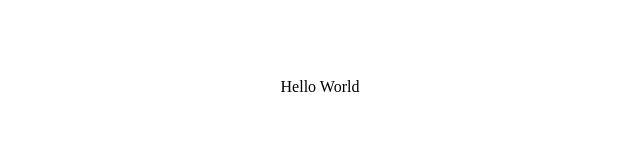
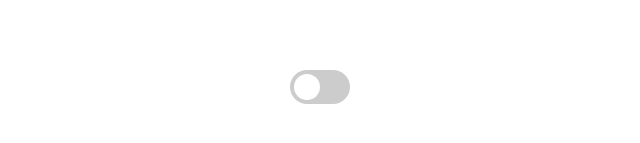
Before and after one commit to raflyfahrezi/dark-mode, a Next.js app: page / in a window 1280 px wide. Shown: the part 313-456 px from the top of the page, without its empty margins (320-960 px from the left). Built offline with nearby package versions, Linux system fonts and the light colour scheme.

Commit message:
create toggle switch

```diff
--- /dev/null
+++ b/src/component/toggle-switch/toggle-switch.jsx
@@ -0,0 +1,62 @@
+import React from 'react'
+import styled from 'styled-components'
+
+const ToggelSwitch = styled['label']`
+    position: relative;
+    display: inline-block;
+    width: 60px;
+    height: 34px;
+`
+
+const Slider = styled['span']`
+    position: absolute;
+    cursor: pointer;
+    top: 0;
+    left: 0;
+    right: 0;
+    bottom: 0;
+    background-color: #ccc;
+    -webkit-transition: .4s;
+    transition: .4s;
+    border-radius: 34px;
+
+    &:before {
+        position: absolute;
+        content: "";
+        height: 26px;
+        width: 26px;
+        left: 4px;
+        bottom: 4px;
+        background-color: white;
+        -webkit-transition: .4s;
+        transition: .4s;
+        border-radius: 50%;
+    }
+`
+
+const Checkbox = styled['input']`
+    opacity: 0;
+    width: 0;
+    height: 0;
+
+    &:checked + ${ Slider } {
+        background-color: #2196F3;
+    }
+
+    &:checked + ${ Slider }:before {
+        -webkit-transform: translateX(26px);
+        -ms-transform: translateX(26px);
+        transform: translateX(26px);
+    }
+`
+
+const toggleSwitch = ({ toggleHander }) => {
+    return (
+        <ToggelSwitch>
+            <Checkbox type='checkbox' onChange={ toggleHander }/>
+            <Slider/>
+        </ToggelSwitch>
+    )
+}
+
+export default toggleSwitch
--- a/src/pages/index.jsx
+++ b/src/pages/index.jsx
@@ -1,5 +1,7 @@
 import React from 'react'
 import styled from 'styled-components'
+
+import ToggleSwitch from '../component/toggle-switch/toggle-switch'
 
 const Container = styled['div']`
     width : 100%;
@@ -14,9 +16,15 @@ const Container = styled['div']`
 `
 
 const index = () => {
+    const toggleHander = e => {
+
+    }
+
     return (
         <Container>
-            <p>Hello World</p>
+            <div>
+                <ToggleSwitch toggleHander={ e => toggleHander(e) }/>
+            </div>
         </Container>
     )
 }
```
